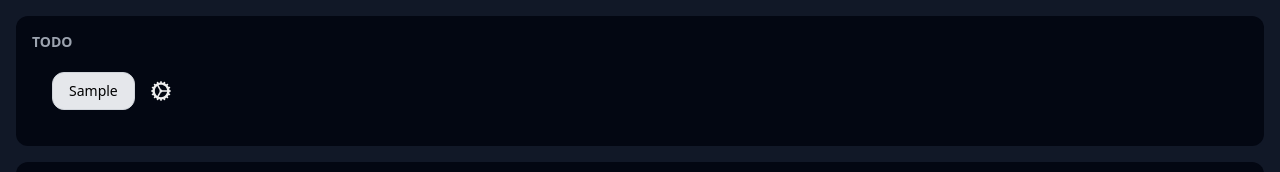
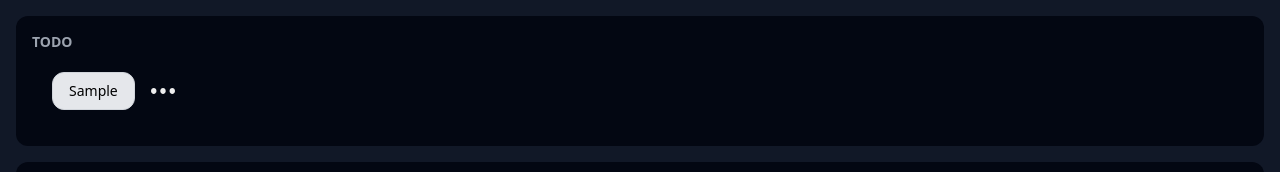
Before and after one commit to baberlabs/task-manager, a React (Vite) app: page / in a window 1280 px wide. Both pictures are taken after typing "Sample" into the empty fields and a click on the button "Add task". Shown: the top 172 px of the page. Built offline with nearby package versions, Linux system fonts and the light colour scheme.

Commit message:
Changed menu icon

```diff
--- a/src/App.jsx
+++ b/src/App.jsx
@@ -8,6 +8,7 @@ import iconExit from "./assets/icons/exit.svg";
 import iconExit2 from "./assets/icons/exit_2.svg";
 import iconSave from "./assets/icons/save.svg";
 import iconSettings from "./assets/icons/settings.svg";
+import iconMenu from "./assets/icons/menu.svg";
 
 function App() {
   const currentItems = JSON.parse(localStorage.getItem("currentItems")) || [];
@@ -187,7 +188,7 @@ function App() {
                 onClick={() => menuToggleHandler(index)}
                 aria-label="Open menu"
               >
-                <img src={iconSettings} alt="Open menu" className="h-5" />
+                <img src={iconMenu} alt="Open menu" className="w-6 py-2" />
               </button>
             </div>
           )}
@@ -200,7 +201,7 @@ function App() {
                 onClick={() => menuToggleHandler(index)}
                 aria-label="Open menu"
               >
-                <img src={iconSettings} alt="Open menu" className="h-5" />
+                <img src={iconMenu} alt="Open menu" className="w-6 py-2" />
               </button>
             </div>
           )}
```
Also changed, not shown: src/assets/icons/menu.svg (added).
